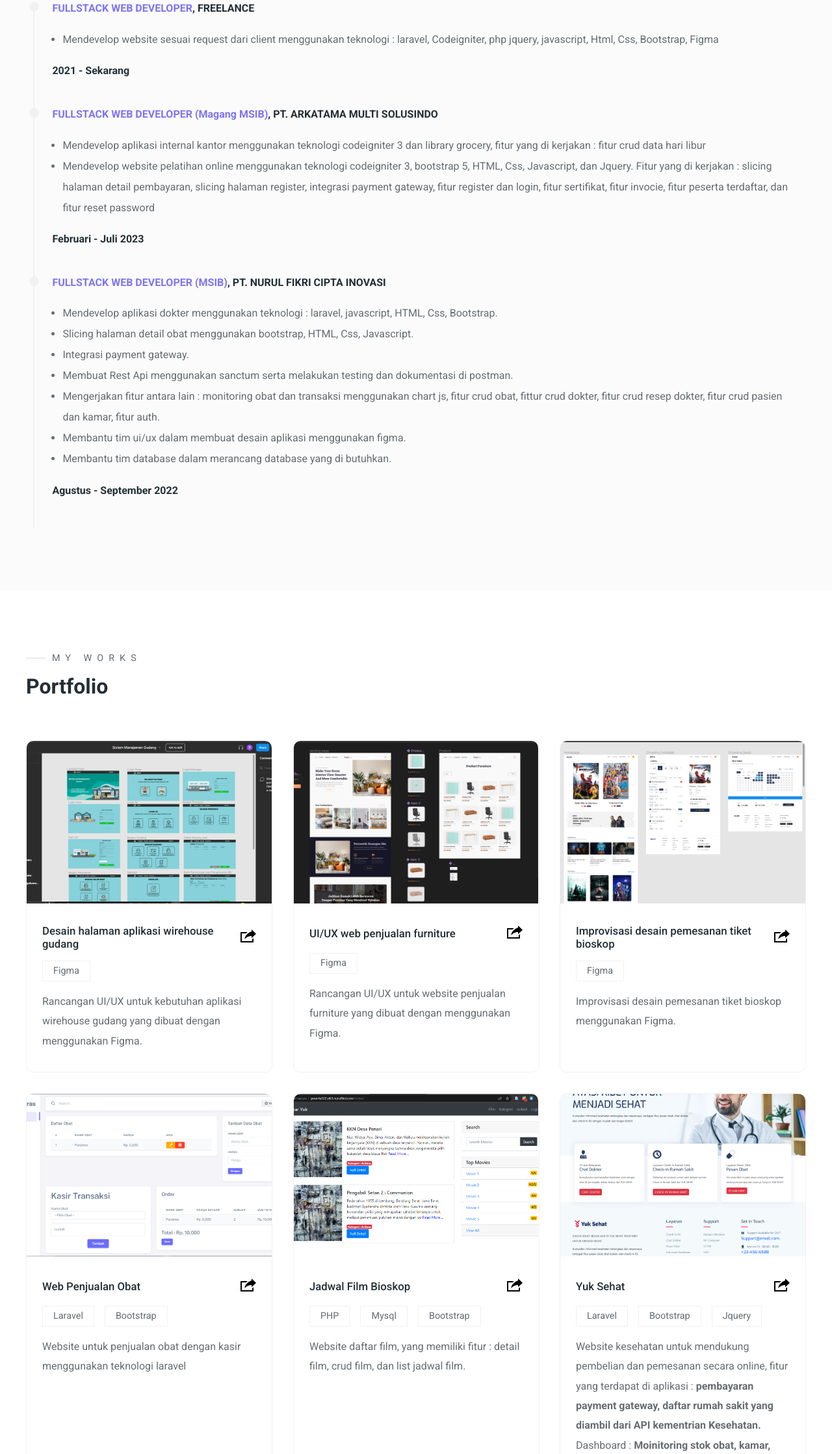
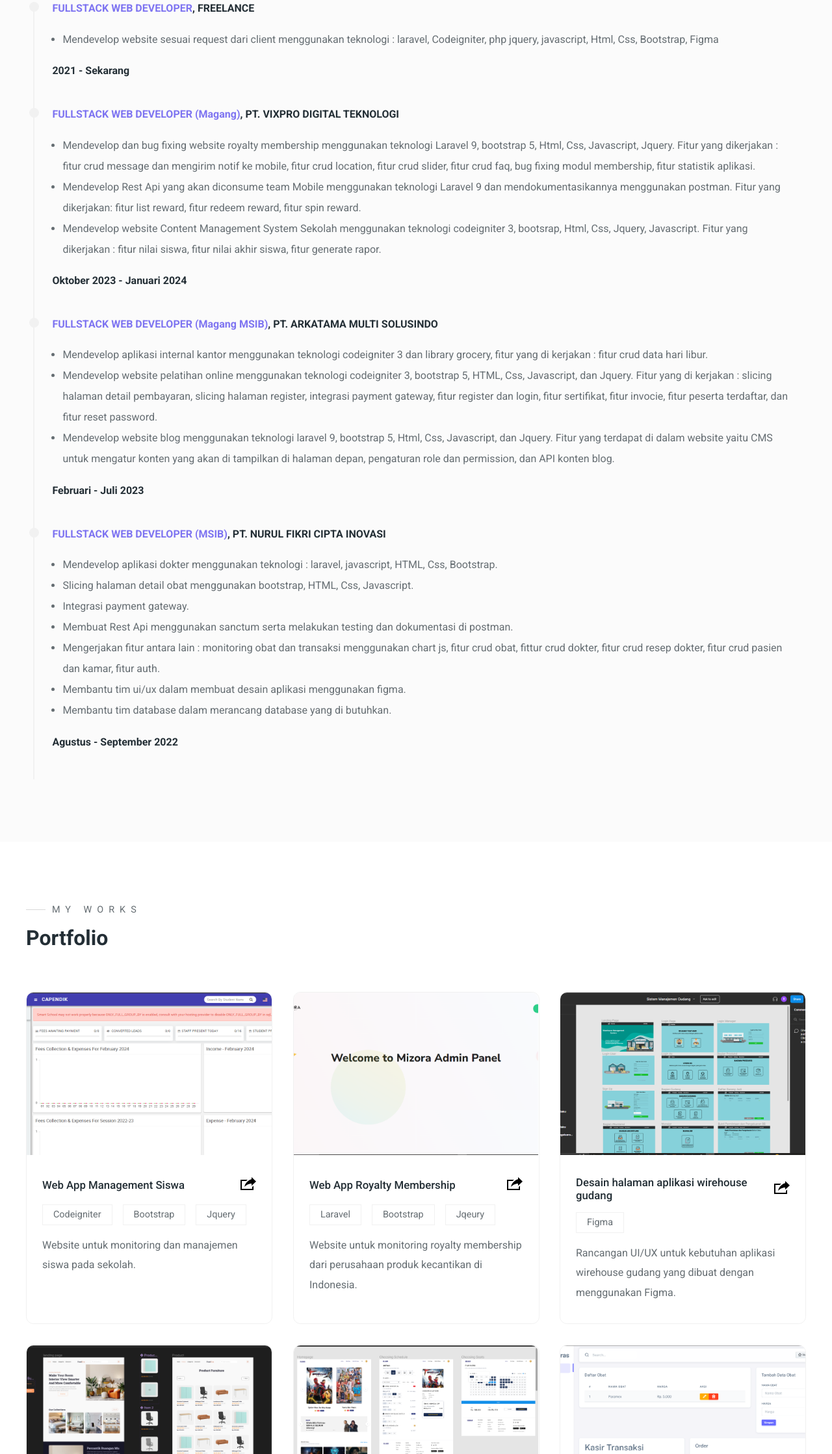
Before and after one commit to rakapramu/portfolio, a plain HTML site: page index.html in a window 1280 px wide. Shown: the part 2256-4493 px from the top of the page at 65% size. Drawn offline with nearby package versions, Linux system fonts and the light colour scheme.

Commit message:
update protofolio

```diff
--- a/index.html
+++ b/index.html
@@ -252,18 +252,55 @@
               <div></div>
             </div>
             <div class="education-info">
+              <h4 class="experience-title"><span>FULLSTACK WEB DEVELOPER (Magang)</span>, PT. VIXPRO DIGITAL TEKNOLOGI
+              </h4>
+              <p>
+              <div class="skills-right">
+                <ul>
+                  <li>Mendevelop dan bug fixing website royalty membership menggunakan teknologi Laravel 9, bootstrap
+                    5, Html, Css, Javascript, Jquery. Fitur yang dikerjakan : fitur crud message dan mengirim notif ke
+                    mobile, fitur crud location, fitur crud slider, fitur crud faq, bug fixing modul membership, fitur
+                    statistik aplikasi.</li>
+                  <li>
+                    Mendevelop Rest Api yang akan diconsume team Mobile menggunakan teknologi Laravel 9 dan
+                    mendokumentasikannya menggunakan postman. Fitur yang dikerjakan: fitur list reward, fitur redeem
+                    reward, fitur spin reward.
+                  </li>
+                  <li>
+                    Mendevelop website Content Management System Sekolah menggunakan teknologi codeigniter 3,
+                    bootsrap, Html, Css, Jquery, Javascript. Fitur yang dikerjakan : fitur nilai siswa, fitur nilai
+                    akhir siswa, fitur generate rapor.
+                  </li>
+                </ul>
+              </div>
+              </p>
+              <h4 class="education-years">Oktober 2023 - Januari 2024</h4>
+            </div>
+          </div>
+          <div class="education" data-aos="fade-up" data-aos-duration="600">
+            <div class="line">
+              <div></div>
+            </div>
+            <div class="education-info">
               <h4 class="experience-title"><span>FULLSTACK WEB DEVELOPER (Magang MSIB)</span>, PT. ARKATAMA MULTI
                 SOLUSINDO</h4>
               <p>
               <div class="skills-right">
                 <ul>
-                  <li>Mendevelop aplikasi internal kantor menggunakan teknologi codeigniter 3 dan library
-                    grocery, fitur yang di kerjakan : fitur crud data hari libur</li>
                   <li>
-                    Mendevelop website pelatihan online menggunakan teknologi codeigniter 3, bootstrap
-                    5, HTML, Css, Javascript, dan Jquery. Fitur yang di kerjakan : slicing halaman detail
-                    pembayaran, slicing halaman register, integrasi payment gateway, fitur register dan login,
-                    fitur sertifikat, fitur invocie, fitur peserta terdaftar, dan fitur reset password
+                    Mendevelop aplikasi internal kantor menggunakan teknologi codeigniter 3 dan library grocery, fitur
+                    yang di kerjakan : fitur crud data hari libur.
+                  </li>
+                  <li>
+                    Mendevelop website pelatihan online menggunakan teknologi codeigniter 3, bootstrap 5, HTML, Css,
+                    Javascript, dan Jquery. Fitur yang di kerjakan : slicing halaman detail pembayaran, slicing halaman
+                    register, integrasi payment gateway, fitur register dan login, fitur sertifikat, fitur invocie,
+                    fitur peserta terdaftar, dan fitur reset password.
+                  </li>
+                  <li>
+                    Mendevelop website blog menggunakan teknologi laravel 9, bootstrap 5, Html, Css, Javascript, dan
+                    Jquery. Fitur yang terdapat di dalam website yaitu CMS untuk mengatur konten yang akan di tampilkan
+                    di halaman depan, pengaturan role dan permission, dan API konten blog.
                   </li>
                 </ul>
               </div>
@@ -313,6 +350,55 @@
       <h1 class="section-title">Portfolio</h1>
 
       <div class="grid-3">
+        <div class="portfolio" data-aos="zoom-in" data-aos-delay="200" data-aos-duration="200">
+          <div class="portfolio-cover">
+            <img src="./images/portfolios/capendik.png" alt="Portfolio 1" />
+          </div>
+          <div class="portfolio-info">
+            <div class="portfolio-title">
+              <h4>Web App Management Siswa</h4>
+              <a href="https://capendik.bilna.id/" class="portfolio-link">
+                <svg xmlns="http://www.w3.org/2000/svg" width="24" height="24" viewBox="0 0 24 24">
+                  <path
+                    d="M6 17c2.269-9.881 11-11.667 11-11.667v-3.333l7 6.637-7 6.696v-3.333s-6.17-.171-11 5zm12 .145v2.855h-16v-12h6.598c.768-.787 1.561-1.449 2.339-2h-10.937v16h20v-6.769l-2 1.914z" />
+                </svg>
+              </a>
+            </div>
+            <div class="portfolio-tags">
+              <div>Codeigniter</div>
+              <div>Bootstrap</div>
+              <div>Jquery</div>
+            </div>
+            <p>
+              Website untuk monitoring dan manajemen siswa pada sekolah.
+            </p>
+          </div>
+        </div>
+
+        <div class="portfolio" data-aos="zoom-in" data-aos-delay="200" data-aos-duration="200">
+          <div class="portfolio-cover">
+            <img src="./images/portfolios/nizora.png" alt="Portfolio 1" />
+          </div>
+          <div class="portfolio-info">
+            <div class="portfolio-title">
+              <h4>Web App Royalty Membership</h4>
+              <a href="https://admmob.mizora.jewelry/" class="portfolio-link">
+                <svg xmlns="http://www.w3.org/2000/svg" width="24" height="24" viewBox="0 0 24 24">
+                  <path
+                    d="M6 17c2.269-9.881 11-11.667 11-11.667v-3.333l7 6.637-7 6.696v-3.333s-6.17-.171-11 5zm12 .145v2.855h-16v-12h6.598c.768-.787 1.561-1.449 2.339-2h-10.937v16h20v-6.769l-2 1.914z" />
+                </svg>
+              </a>
+            </div>
+            <div class="portfolio-tags">
+              <div>Laravel</div>
+              <div>Bootstrap</div>
+              <div>Jqeury</div>
+            </div>
+            <p>
+              Website untuk monitoring royalty membership dari perusahaan produk kecantikan di Indonesia.
+            </p>
+          </div>
+        </div>
 
         <div class="portfolio" data-aos="zoom-in" data-aos-delay="200" data-aos-duration="200">
           <div class="portfolio-cover">
```
Also changed, not shown: images/portfolios/capendik.png (added), images/portfolios/nizora.png (added), 1 other file.
